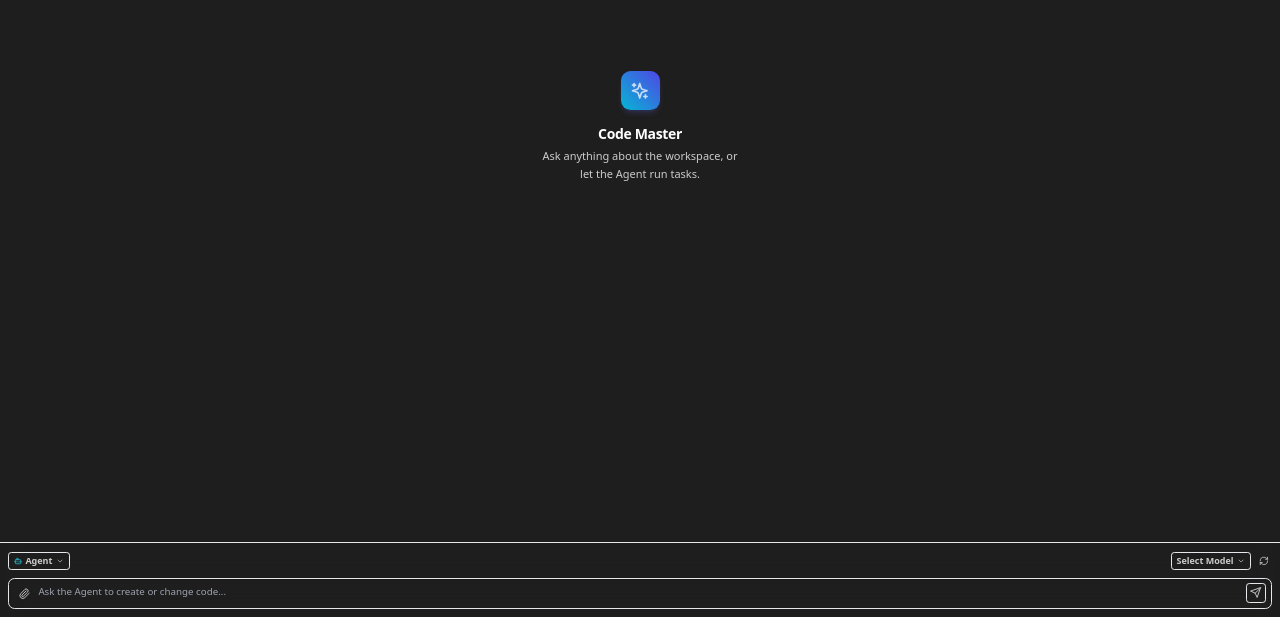
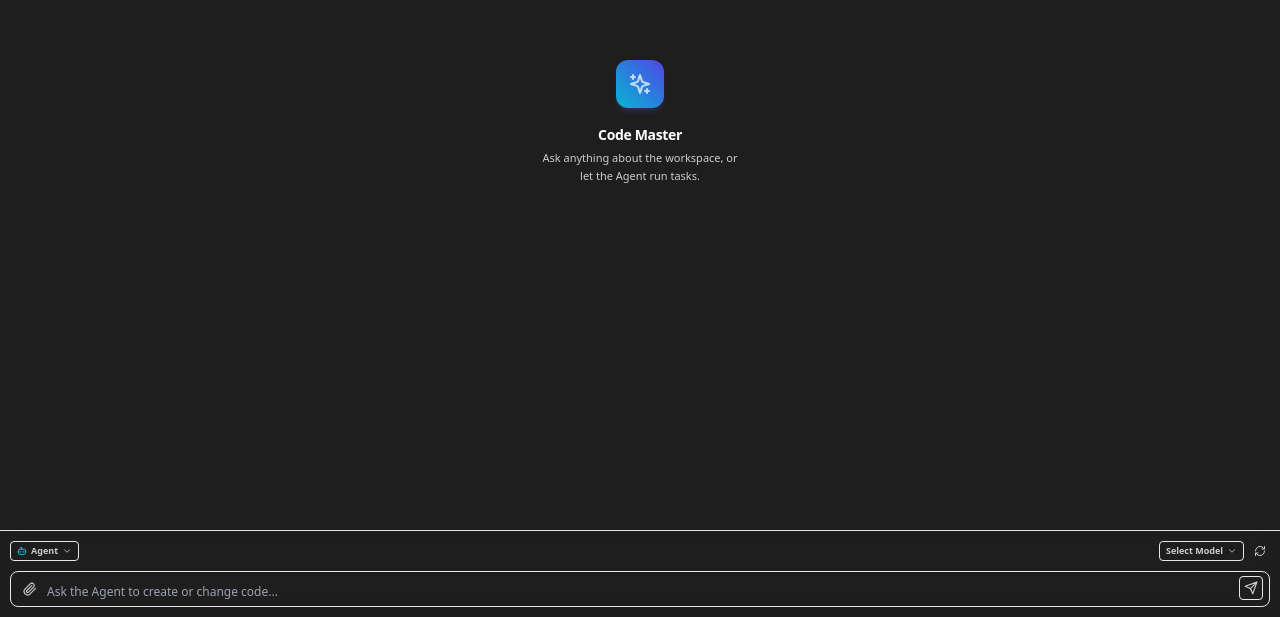
Before and after one commit to aaronaaron1610/code-master, a React (Vite) app in the folder src/webview/: page / in a window 1280 px wide. Shown: the part 183-800 px from the top of the page. Built offline with nearby package versions, Linux system fonts and the light colour scheme.

Commit message:
feat: add Tailwind CSS configuration and base styles for webview components

```diff
--- a/src/webview/src/index.css
+++ b/src/webview/src/index.css
@@ -9,10 +9,30 @@ body {
   height: 100%;
   width: 100%;
   font-family: var(--vscode-font-family, system-ui, -apple-system, sans-serif);
-  font-size: var(--vscode-font-size, 13px);
+  /* Bigger default UI font */
+  font-size: var(--vscode-font-size, 16px);
   font-weight: var(--vscode-font-weight, 400);
   background-color: var(--vscode-sideBar-background, #1e1e1e);
   color: var(--vscode-sideBar-foreground, #cccccc);
+}
+
+/* Common chat text sizing (covers input + responses depending on component markup) */
+input,
+textarea,
+select,
+button {
+  font-size: 16px;
+}
+
+.chat,
+.chat-container,
+.response,
+.answer,
+.message,
+.markdown,
+.prose {
+  font-size: 16px;
+  line-height: 1.5;
 }
 
 /* Custom scrollbars that match VS Code workbench */
```
